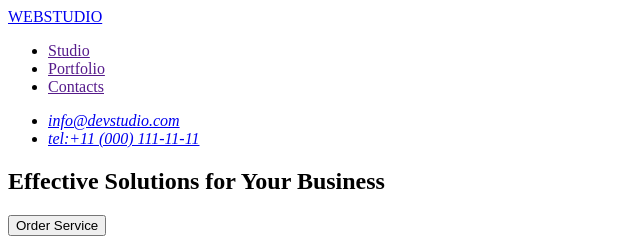
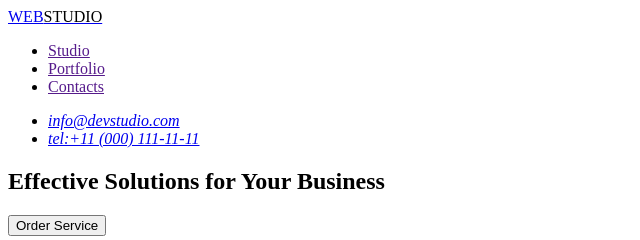
Before and after one commit to Kseniia111/hw-01, a plain HTML site: page index.html in a window 1280 px wide. Shown: the top 240 px of the page, 0-640 px from the left. Drawn offline with Linux system fonts and the light colour scheme.

Commit message:
Update index.html

```diff
--- a/index.html
+++ b/index.html
@@ -9,7 +9,7 @@
 <body>
    <!--Header Section-->
     <header>
-        <a href="./index.html">WEBSTUDIO</a>
+        <a href="./index.html">WEB<span style="color: black">STUDIO</span></a>
         <nav>
         <ul>
                 <li><a href="">Studio</a></li>
@@ -92,10 +92,10 @@
             </ul>
         </section>
     </main>
-</body>
 <!--Footer section-->
     <footer>
-        <a href="./index.html">WEBSTUDIO</a>
+        <a href="./index.html">WEB<span style="color: black">STUDIO</span></a>
         <p>Increase the flow of customers and sales for your business with digital marketing & growth solutions.</p>
     </footer>
+    </body>
 </html>
```
